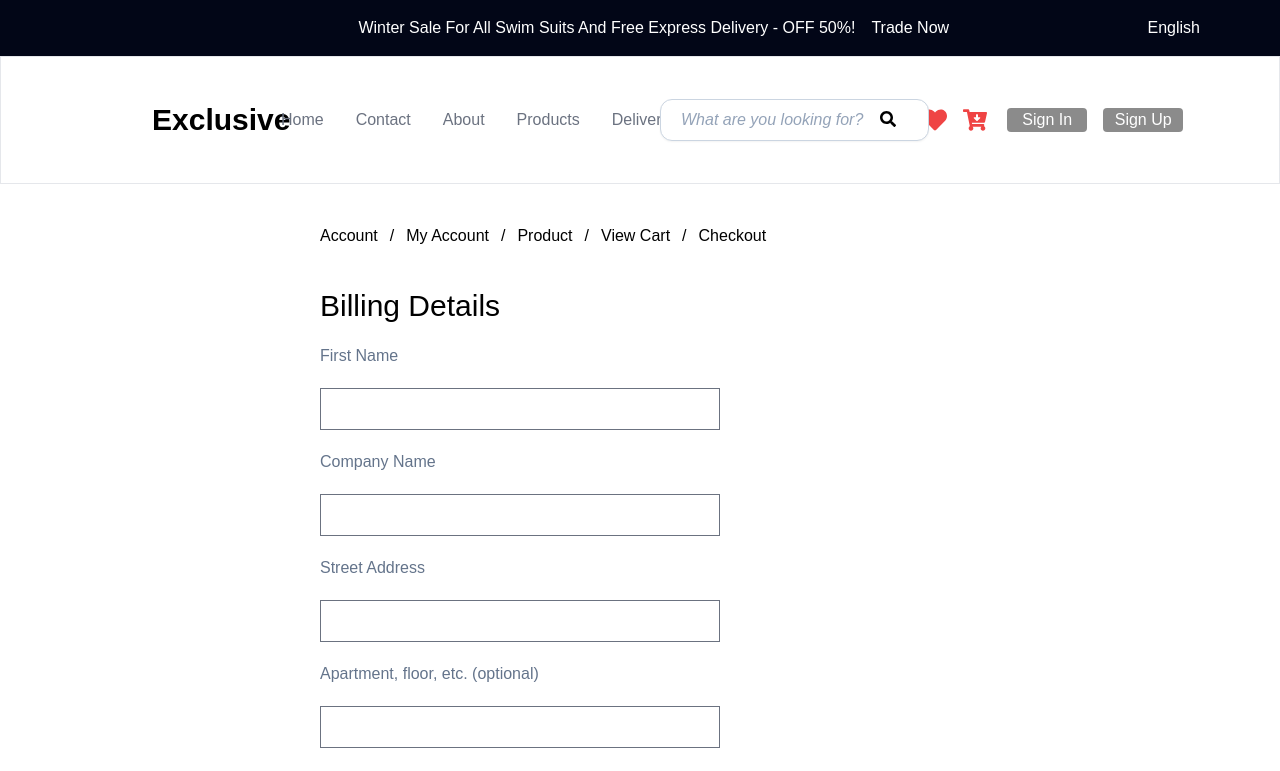
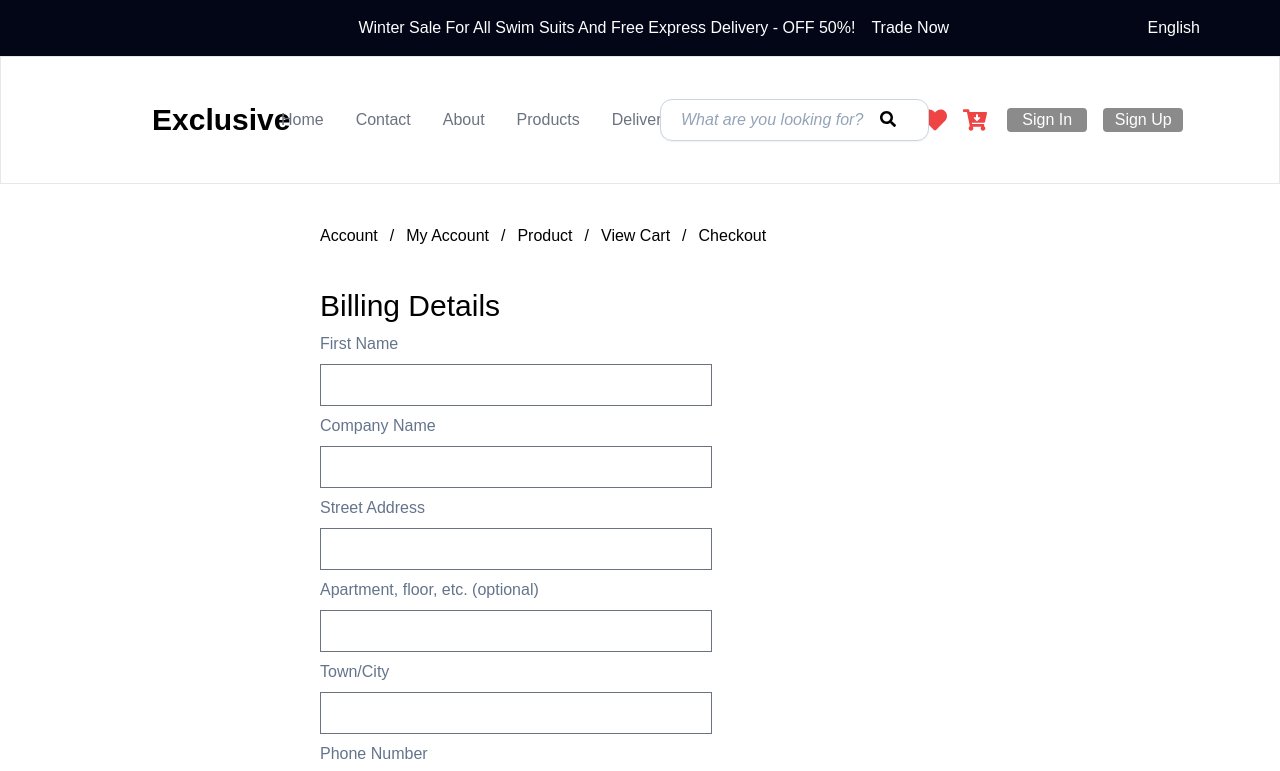
Before and after one commit to kyuremmmmz/Ecommerce-Project-practice, a Next.js app: page /page/Billing in a window 1280 px wide. Shown: the top 771 px of the page. Built offline with nearby package versions, Linux system fonts and the light colour scheme; no server answers.

Commit message:
billing form

```diff
--- a/app/components/BillingForm.tsx
+++ b/app/components/BillingForm.tsx
@@ -3,11 +3,13 @@ import Steps from './ui/Progress/Steps'
 import TextArea from './ui/Fields/TextArea'
 import TextAreaFullBorder from './ui/Fields/TextAreaFullBorder'
 import CheckBox from './ui/CheckBox/CheckBox'
+import ButtonSignIn from './ui/Buttons/ButtonSignIn'
 
 function BillingForm() {
   return (
     <div className=' mx-80'>
-      <form method='POST' className=' flex flex-col gap-5 w-[400px] mb-5'>
+      <form method='POST' className=' flex flex-row gap-5 w-[400px] mb-5'>
+        <div className=' flex flex-col gap-2'>
           <h1 className=' text-3xl'>Billing Details</h1>
           <label className=' text-slate-500'>First Name</label>
           <TextAreaFullBorder onChange={(e) => e.target.value} />
@@ -23,7 +25,9 @@ function BillingForm() {
           <TextAreaFullBorder onChange={(e) => e.target.value} />
           <label className=' text-slate-500'>Email Address</label>
           <TextAreaFullBorder type='email' required={true} onChange={(e) => e.target.value} />
-        <CheckBox/>
+          <CheckBox />
+        </div>
+
       </form>
     </div>
   )
```
Lines whose indentation alone changed are shown as unchanged.
